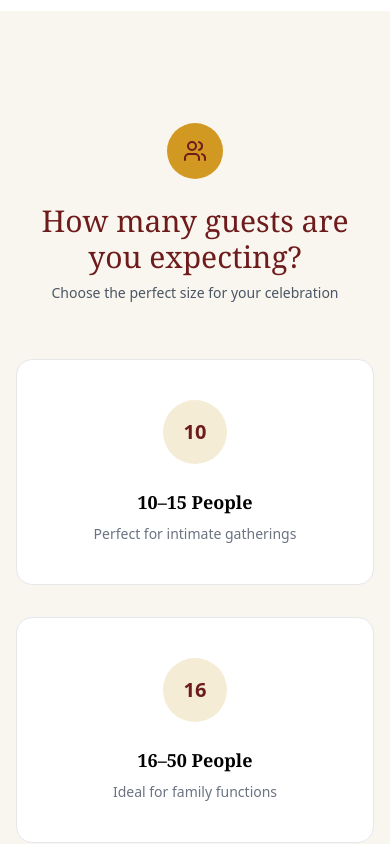
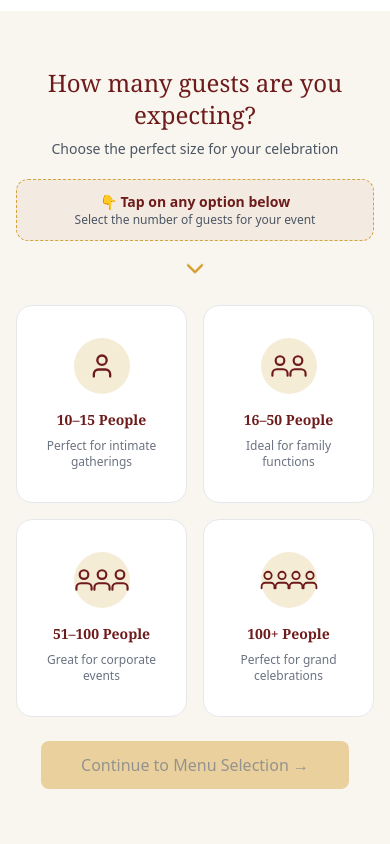
Before and after one commit to JaiPatel0916/Maple-Banquet-hall, a React (Vite) app in the folder frontend/: page /outdoor-catering in a window 390 px wide. Shown: the part 1360-2204 px from the top of the page. Built offline with nearby package versions, Linux system fonts and the light colour scheme.

Commit message:
Enhance date selection in ContactForm and improve guest options display in GuestStep

```diff
--- a/frontend/src/components/Contact/ContactForm.jsx
+++ b/frontend/src/components/Contact/ContactForm.jsx
@@ -60,6 +60,15 @@ const ContactSection = () => {
       console.log("Submitted:", formData);
     }
   };
+  const today = new Date();
+  const minDate = today.toISOString().split("T")[0];
+
+  // Create max date = today + 1 year
+  const maxDateObj = new Date();
+  maxDateObj.setFullYear(maxDateObj.getFullYear() + 1);
+  const maxDate = maxDateObj.toISOString().split("T")[0];
+
+
 
   return (
     <section className="relative bg-[#FFFFFF py-[50px]">
@@ -123,18 +132,17 @@ const ContactSection = () => {
                 onChange={handleChange}
                 error={errors.phone}
               />
-
               <input
                 name="date"
-                type="text"
-                placeholder="Event Date *"
-                onFocus={(e) => (e.target.type = "date")}
-                onBlur={(e) => !e.target.value && (e.target.type = "text")}
+                type="date"
+                min={minDate}      // ❌ blocks past dates
+                max={maxDate}      // ❌ blocks dates beyond 1 year
                 onChange={handleChange}
-                className={`w-full border-b px-2 py-3 focus:outline-none ${
-                  errors.date ? "border-red-500" : "border-[#d8cfc4]"
-                }`}
+                className={`w-full border-b px-2 py-3 focus:outline-none ${errors.date ? "border-red-500" : "border-[#d8cfc4]"
+                  }`}
               />
+
+
             </div>
 
             {errors.date === "past" && (
@@ -143,6 +151,12 @@ const ContactSection = () => {
             {errors.date === "booked" && (
               <p className="text-red-500 text-xs">This date is already booked</p>
             )}
+            {errors.date === "future-limit" && (
+              <p className="text-red-500 text-xs">
+                You can only book up to 1 year in advance
+              </p>
+            )}
+
 
             <div className="grid md:grid-cols-2 gap-4">
               <select
--- a/frontend/src/components/OutdoorCatering/GuestStep.jsx
+++ b/frontend/src/components/OutdoorCatering/GuestStep.jsx
@@ -1,29 +1,49 @@
-import { Users } from "lucide-react";
+
 import { useOutdoorCatering } from "../../context/OutdoorCateringContext";
+
+import { Users, User, ChevronDown } from "lucide-react";
+
 
 const GUEST_OPTIONS = [
     {
         value: "10–15 People",
         label: "10–15 People",
-        number: "10",
+        icon: <User size={28} />,
         desc: "Perfect for intimate gatherings",
     },
     {
         value: "16–50 People",
         label: "16–50 People",
-        number: "16",
+        icon: (
+            <div className="flex -space-x-2">
+                <User size={26} />
+                <User size={26} />
+            </div>
+        ),
         desc: "Ideal for family functions",
     },
     {
         value: "51–100 People",
         label: "51–100 People",
-        number: "51",
+        icon: (
+            <div className="flex -space-x-2">
+                <User size={26} />
+                <User size={26} />
+                <User size={26} />
+            </div>
+        ),
         desc: "Great for corporate events",
     },
     {
         value: "100+ People",
         label: "100+ People",
-        number: "100+",
+        icon:( < div className = "flex -space-x-2" >
+                <User size={22} />
+                <User size={22} />
+                <User size={22} />
+                <User size={22} />
+        </div >
+        ),
         desc: "Perfect for grand celebrations",
     },
 ];
@@ -32,23 +52,40 @@ const GuestStep = () => {
     const { guestRange, setGuestRange, setStep } = useOutdoorCatering();
 
     return (
-        <section className="py-28 px-4 bg-[#f9f6ef] text-center">
+        <section className="bg-[#f9f6ef] py-14 px-4 text-center">
 
-            <div className="flex justify-center mb-6">
-                <div className="h-14 w-14 rounded-full bg-[#D29922] flex items-center justify-center">
-                    <Users className="text-[#6e1b1b]" />
+
+            {/* ICON */}
+            {/* <div className="mb-6 flex justify-center">
+                <div className="flex h-16 w-16 items-center justify-center rounded-full bg-[#D29922]">
+                    <Users className="text-[#6e1b1b]" size={30} />
+                </div>
+            </div> */}
+
+            {/* HEADING */}
+            <h2 className="mb-2 text-2xl sm:text-3xl md:text-4xl font-serif text-[#6e1b1b]">
+                How many guests are you expecting?
+            </h2>
+            <p className="mb-5 text-sm text-gray-600">
+                Choose the perfect size for your celebration
+            </p>
+            {/* HINT BOX */}
+            <div className="mx-auto mb-5 max-w-md rounded-xl border border-dashed border-[#d4a43c] bg-[#f3ebe1] px-4 py-3 text-sm text-[#6e1b1b]">
+                👇 <strong>Tap on any option below</strong>
+                <div className="text-xs text-gray-600">
+                    Select the number of guests for your event
                 </div>
             </div>
 
+            {/* BLINKING ARROW (ONLY WHEN NOT SELECTED) */}
+            {!guestRange && (
+                <div className="mb-4 flex justify-center animate-bounce">
+                    <ChevronDown size={28} className="text-[#D29922]" />
+                </div>
+            )}
 
-            <h2 className="text-3xl md:text-4xl font-serif text-[#6e1b1b] mb-2">
-                How many guests are you expecting?
-            </h2>
-            <p className="text-sm text-gray-600 mb-14">
-                Choose the perfect size for your celebration
-            </p>
-
-            <div className="grid grid-cols-1 sm:grid-cols-2 lg:grid-cols-4 gap-8 max-w-6xl mx-auto">
+            {/* OPTIONS GRID */}
+            <div className="mx-auto grid max-w-6xl grid-cols-2 gap-4 sm:gap-6 sm:grid-cols-2 lg:grid-cols-4">
                 {GUEST_OPTIONS.map((opt) => {
                     const selected = guestRange === opt.value;
 
@@ -56,37 +93,43 @@ const GuestStep = () => {
                         <button
                             key={opt.value}
                             onClick={() => setGuestRange(opt.value)}
-                            className={`relative rounded-2xl border px-6 py-10 text-center transition-all duration-300
+                            className={`relative rounded-2xl border px-4 py-8 transition-all duration-300
                 ${selected
-                                    ? "bg-[#6e1b1b] text-white border-[#D29922] scale-105"
-                                    : "bg-white border-gray-200 hover:scale-105"
+                                    ? "bg-[#6e1b1b] border-[#D29922] scale-[1.05]"
+                                    : "bg-white border-gray-200 hover:scale-[1.05]"
                                 }`}
                         >
-
+                            {/* ICON CIRCLE */}
                             <div
-                                className={`mx-auto mb-6 h-16 w-16 flex items-center justify-center rounded-full text-xl font-bold
+                                className={`mx-auto mb-4 flex h-14 w-14 items-center justify-center rounded-full
                   ${selected
                                         ? "bg-[#D29922] text-[#6e1b1b]"
                                         : "bg-[#f5ecd6] text-[#6e1b1b]"
                                     }`}
                             >
-                                {opt.number}
+                                {opt.icon}
                             </div>
 
-                            <h4 className="text-lg font-serif font-semibold mb-2">
+                            {/* LABEL */}
+                            <h4
+                                className={`mb-2 text-sm sm:text-base font-serif font-semibold ${selected ? "text-white" : "text-[#6e1b1b]"
+                                    }`}
+                            >
                                 {opt.label}
                             </h4>
 
+                            {/* DESCRIPTION */}
                             <p
-                                className={`text-sm ${selected ? "text-gray-200" : "text-gray-500"
+                                className={`text-xs sm:text-sm ${selected ? "text-gray-200" : "text-gray-500"
                                     }`}
                             >
                                 {opt.desc}
                             </p>
 
+                            {/* SELECTED BADGE */}
                             {selected && (
-                                <div className="mt-6 flex items-center justify-center gap-2 text-sm text-[#D29922]">
-                                    <span className="h-5 w-5 flex items-center justify-center rounded-full bg-[#D29922] text-[#6e1b1b] text-xs">
+                                <div className="mt-5 flex items-center justify-center gap-2 text-sm text-[#D29922]">
+                                    <span className="flex h-5 w-5 items-center justify-center rounded-full bg-[#D29922] text-xs text-[#6e1b1b]">
                                         ✓
                                     </span>
                                     Selected
@@ -97,12 +140,20 @@ const GuestStep = () => {
                 })}
             </div>
 
+            {/* CONFIRMATION */}
+            {guestRange && (
+                <p className="mt-8 text-sm text-green-600">
+                    ✓ Great! You've selected <strong>{guestRange}</strong>
+                </p>
+            )}
+
+            {/* CTA */}
             <button
                 disabled={!guestRange}
                 onClick={() => setStep(2)}
-                className="mt-16 inline-flex items-center gap-2 rounded-lg bg-[#D29922] px-8 py-3 font-medium text-black transition hover:bg-[#b88619] disabled:opacity-40"
+                className="mt-6 inline-flex items-center gap-2 rounded-lg bg-[#D29922] px-10 py-3 font-medium text-black transition hover:bg-[#b88619] disabled:opacity-40"
             >
-                Continue to Menu →
+                Continue to Menu Selection →
             </button>
         </section>
     );
```
